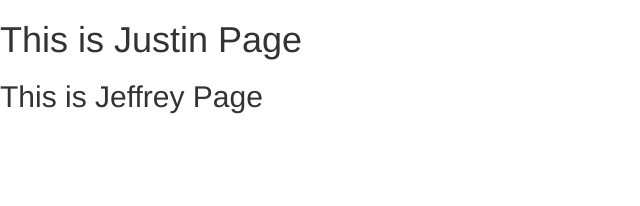
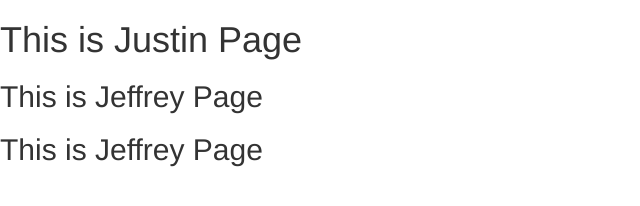
Before and after one commit to gaohongwei/gaohongwei.github.io, a plain HTML site: page index.html in a window 1280 px wide. Shown: the whole page, without its empty margins (0-640 px from the left). Drawn offline with nearby package versions, Linux system fonts and the light colour scheme.

Commit message:
Update index.html

```diff
--- a/index.html
+++ b/index.html
@@ -15,6 +15,6 @@
 <body>
   <h1>This is Justin Page</h1>
   <h2>This is Jeffrey Page</h2>
-
+  <h2>This is Jeffrey Page</h2>
 </body>
 </html>
```
